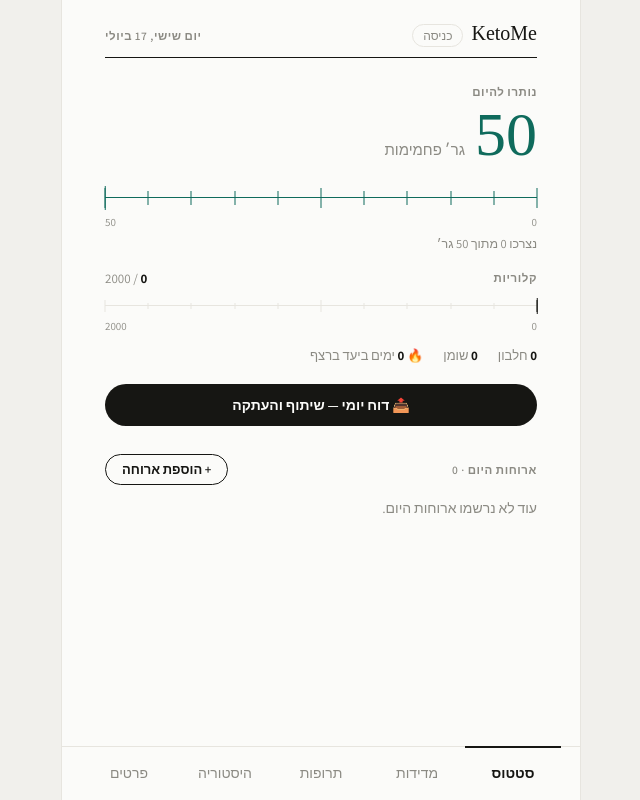
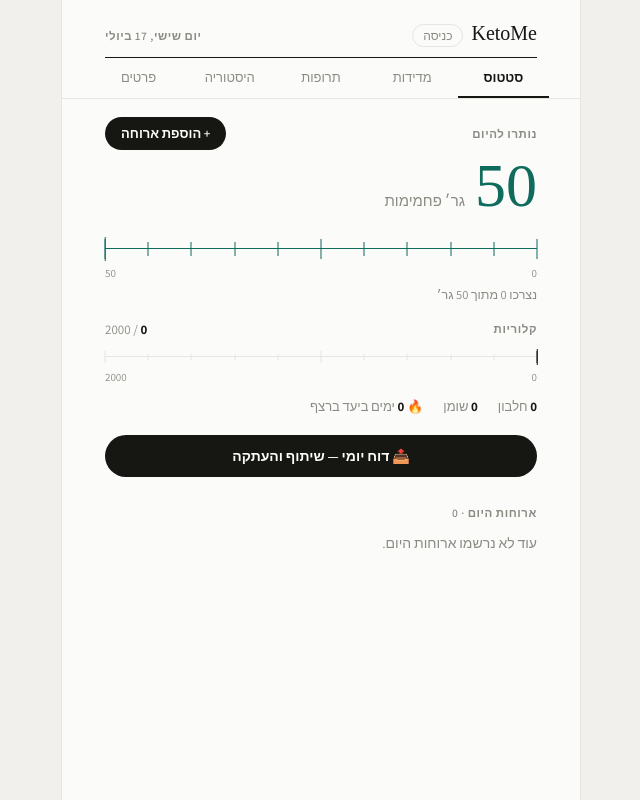
Before and after one commit to noodelan-crypto/ketome, a React (Vite) app: page / in a window 1280 px wide. Shown: the whole page, without its empty margins (319-959 px from the left). Built offline with nearby package versions, Linux system fonts and the light colour scheme; a web font is replaced by a local one.

Commit message:
Update app version to 1.9.6 and adjust styles

```diff
--- a/src/App.jsx
+++ b/src/App.jsx
@@ -18,13 +18,13 @@ if (typeof window !== "undefined" && !window.storage) {
   };
 }
 
-/* ═══ KetoMe · v1.9.5 · עיצוב מינימליסטי ═══ */
+/* ═══ KetoMe · v1.9.6 · עיצוב מינימליסטי ═══ */
 const LIGHT_THEME = { paper: "#FBFBF9", ink: "#161613", muted: "#8B8A83", hair: "#E7E5DF", accent: "#0F6B5C", warn: "#B4552D", mid: "#C99A2E" };
 const DARK_THEME = { paper: "#17181B", ink: "#F2F1ED", muted: "#9A9A95", hair: "#2E2F33", accent: "#3ED9A0", warn: "#E5906B", mid: "#E3C767" };
 /* T הוא משתנה מודולרי הניתן לשינוי — מתעדכן בתחילת כל רינדור של KetoApp לפי ערכת הנושא הנבחרת,
    כך שרכיבי עזר ברמת המודול (Ruler, Big, Label, Metric) תמיד רואים את הצבעים העדכניים */
 let T = LIGHT_THEME;
-const APP_VERSION = "1.9.5";
+const APP_VERSION = "1.9.6";
 
 /* כתובת השרת מוגדרת פעם אחת כאן ע"י המפתח (Cloudflare Worker) — לא ע"י המשתמש.
    כשריקה: הרשמה/סנכרון ענן מנוטרלים, וניתוח AI עובד ישירות (בסביבת התצוגה). */
@@ -1221,7 +1221,7 @@ function KetoApp() {
         @keyframes blinkRed { 0%,100% { color: #B4552D; opacity: 1 } 50% { opacity: .25 } }
         .med-alert { animation: blinkRed 1.1s infinite; font-weight: 700; }
         @media (hover: hover) and (pointer: fine) {
-          .navbtn { font-size: 16px !important; padding: 19px 0 21px !important; }
+          .navbtn { font-size: 14px !important; padding: 12px 2px 11px !important; }
         }
       `}</style>
 
@@ -1233,13 +1233,34 @@ function KetoApp() {
         <div style={{ height: 1, background: T.ink, marginTop: 10 }} />
       </header>
 
-      <main style={{ flex: 1, maxWidth: 480, width: "100%", margin: "0 auto", padding: "0 24px 40px" }}>
+      <nav style={{ position: "sticky", top: 0, zIndex: 20, width: "100%", background: T.paper, borderBottom: `1px solid ${T.hair}` }}>
+        <div style={{ maxWidth: 480, margin: "0 auto", display: "flex", padding: "0 12px" }}>
+          {[
+            { id: "status", label: "סטטוס" },
+            { id: "measure", label: "מדידות" },
+            { id: "meds", label: "תרופות", alert: pendingMeds.length > 0 },
+            { id: "history", label: "היסטוריה" },
+            { id: "profile", label: "פרטים" },
+          ].map((t) => (
+            <button key={t.id} onClick={() => setTab(t.id)}
+              className={"navbtn" + (t.alert ? " med-alert" : "")}
+              style={{ flex: 1, minWidth: 0, padding: "11px 2px 10px", background: "transparent", border: "none", borderBottom: tab === t.id ? `2px solid ${T.ink}` : "2px solid transparent", fontSize: 13, fontWeight: tab === t.id ? 700 : 400, color: t.alert ? T.warn : tab === t.id ? T.ink : T.muted, cursor: "pointer", whiteSpace: "nowrap" }}>
+              {t.label}
+            </button>
+          ))}
+        </div>
+      </nav>
+
+      <main style={{ flex: 1, maxWidth: 480, width: "100%", margin: "0 auto", padding: "0 24px calc(28px + env(safe-area-inset-bottom, 0px))" }}>
 
         {/* ═══ סטטוס ═══ */}
         {tab === "status" && (
           <>
-            <section style={{ paddingTop: 26 }}>
-              <Label>{over ? "חריגה מהיעד היומי" : "נותרו להיום"}</Label>
+            <section style={{ paddingTop: 18 }}>
+              <div style={{ display: "flex", justifyContent: "space-between", alignItems: "center", gap: 12 }}>
+                <Label>{over ? "חריגה מהיעד היומי" : "נותרו להיום"}</Label>
+                <button style={{ ...btn, padding: "8px 16px", fontSize: 13, flexShrink: 0 }} onClick={() => setMealModalOpen(true)}>+ הוספת ארוחה</button>
+              </div>
               <div style={{ display: "flex", alignItems: "baseline", gap: 10, marginTop: 4 }}>
                 <Big color={statusColor} size={62}>{fmt(Math.abs(left))}</Big>
                 <span style={{ fontSize: 15, color: T.muted }}>גר׳ פחמימות</span>
@@ -1282,7 +1303,6 @@ function KetoApp() {
             <section style={{ marginTop: 28 }}>
               <div style={{ display: "flex", justifyContent: "space-between", alignItems: "center" }}>
                 <Label>ארוחות היום · {todayMeals.length}</Label>
-                <button style={{ ...btnGhost, padding: "6px 16px", fontSize: 13 }} onClick={() => setMealModalOpen(true)}>+ הוספת ארוחה</button>
               </div>
               {todayMeals.length === 0 && <div style={{ marginTop: 14, fontSize: 14, color: T.muted }}>עוד לא נרשמו ארוחות היום.</div>}
               {todayMeals.map((m) => (
@@ -2003,23 +2023,7 @@ function KetoApp() {
         </div>
       )}
 
-      <nav style={{ position: "sticky", bottom: 0, zIndex: 20, width: "100%", background: T.paper, borderTop: `1px solid ${T.hair}`, paddingBottom: "env(safe-area-inset-bottom, 0px)" }}>
-        <div style={{ maxWidth: 480, margin: "0 auto", display: "flex" }}>
-          {[
-            { id: "status", label: "סטטוס" },
-            { id: "measure", label: "מדידות" },
-            { id: "meds", label: "תרופות", alert: pendingMeds.length > 0 },
-            { id: "history", label: "היסטוריה" },
-            { id: "profile", label: "פרטים" },
-          ].map((t) => (
-            <button key={t.id} onClick={() => setTab(t.id)}
-              className={"navbtn" + (t.alert ? " med-alert" : "")}
-              style={{ flex: 1, padding: "16px 0 18px", background: "transparent", border: "none", borderTop: tab === t.id ? `2px solid ${T.ink}` : "2px solid transparent", marginTop: -1, fontSize: 14, fontWeight: tab === t.id ? 700 : 400, color: t.alert ? T.warn : tab === t.id ? T.ink : T.muted, cursor: "pointer" }}>
-              {t.label}
-            </button>
-          ))}
-        </div>
-      </nav>
+
     </div>
   );
 }
```
